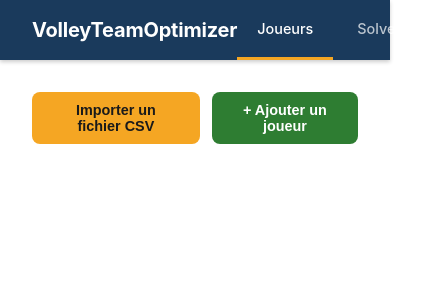
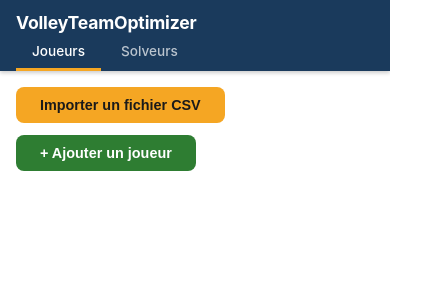
Before and after one commit to flobatard/VolleyTeamOptimizer, an Angular app: page /main/players-data in a window 390 px wide. Shown: the top 300 px of the page, 437 px wide, since content can reach past the window. Built offline with nearby package versions, Linux system fonts and the light colour scheme.

Commit message:
Add responsivness

```diff
--- a/src/app/core/components/main-page/main-page.scss
+++ b/src/app/core/components/main-page/main-page.scss
@@ -22,6 +22,13 @@
   position: sticky;
   top: 0;
   z-index: 100;
+
+  @media (max-width: 480px) {
+    flex-direction: column;
+    align-items: flex-start;
+    height: auto;
+    padding: 0.75rem 1rem 0;
+  }
 }
 
 .logo {
@@ -29,6 +36,10 @@
   font-weight: 700;
   color: #ffffff;
   letter-spacing: -0.01em;
+
+  @media (max-width: 480px) {
+    font-size: 1.1rem;
+  }
 }
 
 // ── Navigation ────────────────────────────────────────────────────────────────
@@ -38,6 +49,11 @@
   align-items: stretch;
   height: 100%;
   gap: 0.25rem;
+
+  @media (max-width: 480px) {
+    height: auto;
+    width: 100%;
+  }
 }
 
 .nav-tab {
@@ -50,6 +66,11 @@
   text-decoration: none;
   border-bottom: 3px solid transparent;
   transition: color 0.15s ease, border-color 0.15s ease;
+
+  @media (max-width: 480px) {
+    padding: 0.6rem 1rem;
+    font-size: 0.85rem;
+  }
 
   &:hover {
     color: #ffffff;
@@ -67,4 +88,8 @@
 .content {
   flex: 1;
   padding: 2rem;
+
+  @media (max-width: 480px) {
+    padding: 1rem;
+  }
 }
--- a/src/app/core/components/welcome/welcome.scss
+++ b/src/app/core/components/welcome/welcome.scss
@@ -18,6 +18,13 @@
   border: 1px solid rgba(255, 255, 255, 0.15);
   border-radius: 16px;
   backdrop-filter: blur(8px);
+  width: 90%;
+  max-width: 560px;
+
+  @media (max-width: 480px) {
+    padding: 2rem 1.5rem;
+    border-radius: 12px;
+  }
 }
 
 .welcome-title {
@@ -26,12 +33,20 @@
   color: #ffffff;
   margin: 0 0 1rem;
   letter-spacing: -0.02em;
+
+  @media (max-width: 480px) {
+    font-size: 2rem;
+  }
 }
 
 .welcome-tagline {
   font-size: 1.15rem;
   color: rgba(255, 255, 255, 0.75);
   margin: 0 0 2.5rem;
+
+  @media (max-width: 480px) {
+    font-size: 1rem;
+  }
 }
 
 .cta-button {
@@ -45,6 +60,11 @@
   text-decoration: none;
   transition: background 0.2s ease, transform 0.1s ease;
 
+  @media (max-width: 480px) {
+    padding: 0.75rem 2rem;
+    font-size: 0.95rem;
+  }
+
   &:hover {
     background: #e09415;
     transform: translateY(-1px);
--- a/src/app/features/players-data/players-data-view/players-data-view.scss
+++ b/src/app/features/players-data/players-data-view/players-data-view.scss
@@ -10,6 +10,7 @@
   display: flex;
   align-items: center;
   gap: 0.75rem;
+  flex-wrap: wrap;
 }
 
 .import-btn {
@@ -81,6 +82,13 @@
   width: 100%;
   border-collapse: collapse;
   font-size: 0.9rem;
+  display: block;
+  overflow-x: auto;
+  -webkit-overflow-scrolling: touch;
+
+  @media (min-width: 481px) {
+    display: table;
+  }
 
   thead tr {
     background: #1a3a5c;
```
